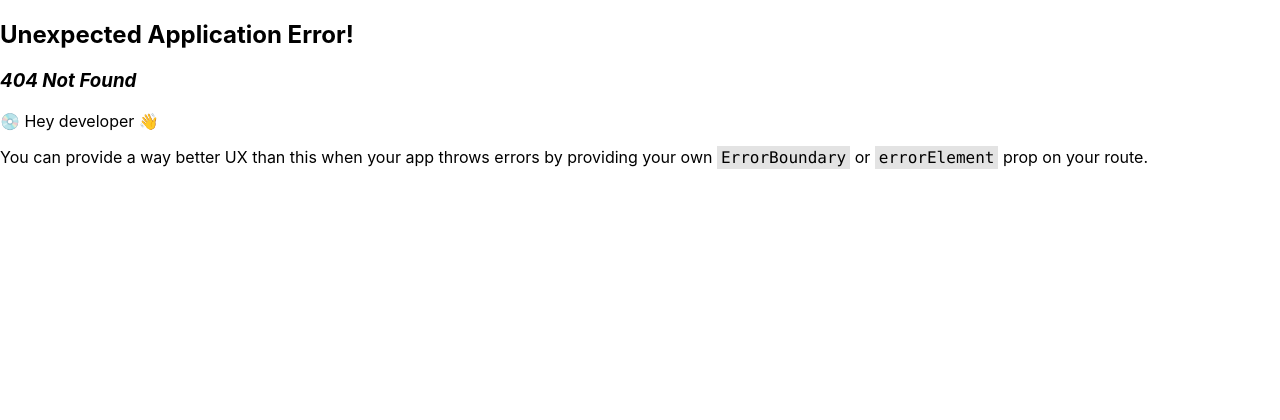
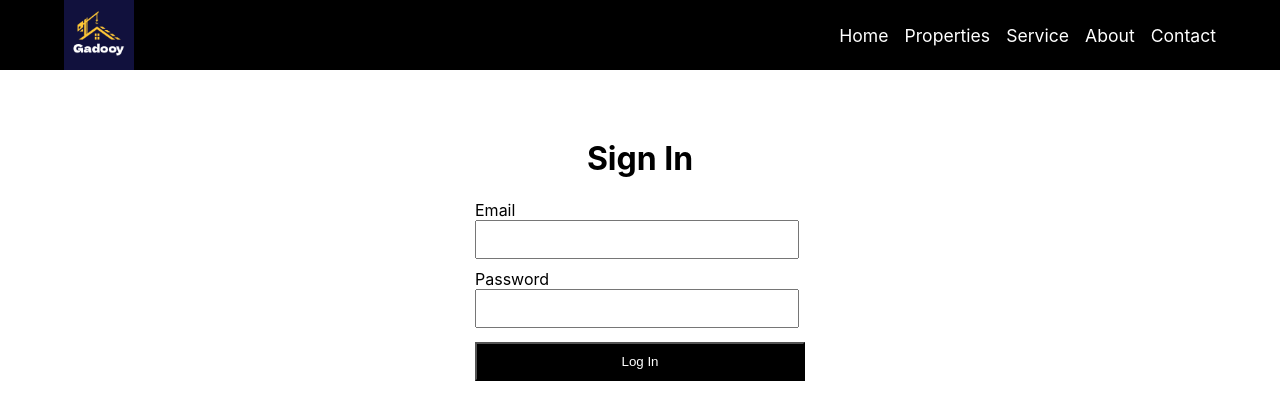
Before and after one commit to gelehasan/Real-Estate, a React (Create React App) app: page /admin in a window 1280 px wide. Before the commit this address had no page. Shown: the top 420 px of the page. Built offline with nearby package versions, Linux system fonts and the light colour scheme.

Commit message:
added admin sign in page!

```diff
--- /dev/null
+++ b/src/Components/AdminSignin/SignIn.jsx
@@ -0,0 +1,39 @@
+import "./index.css"
+
+
+
+const Signin = ()=>{
+
+    const ChangeHandlar = ()=>{
+
+    }
+    const submitHandlar = (e)=>{
+
+    }
+
+    return(
+        <div className='authContainer'>
+
+
+        <form onSubmit={submitHandlar}>
+         <div className="SignIncontainer">
+
+            <h1>Sign In</h1>
+            <label htmlFor="email">Email</label>  <br/>
+            <input type="email" name="email" id="email" onChange={ChangeHandlar} required />
+            <br/>
+
+            <label htmlFor="password">Password</label>  <br/>
+            <input type="password" name="password" id="password" onChange={ChangeHandlar} required />
+        <br/>
+        <button type="submit" aria-label="Sign In to your account" role="button">Log In</button>
+    </div>
+    </form>
+    </div>
+
+
+
+    )
+}
+
+export default Signin;
--- /dev/null
+++ b/src/Components/AdminSignin/index.css
@@ -0,0 +1,45 @@
+.authContainer{
+    display: flex;
+    align-items: center;
+    justify-content: center;
+    margin-top: 3em;
+
+  }
+  .SignIncontainer {
+    position: relative;
+    margin: 0 auto;
+    align-items: center;
+    width: fit-content;
+    height: 400px;
+  }
+
+
+  .SignIncontainer h1{
+    text-align: center;
+  }
+
+  .SignIncontainer p{
+    margin: 0;
+    padding: 0;
+    cursor: pointer;
+  }
+  .SignIncontainer  input {
+    width: 300px;
+    padding: 10px;
+    margin-bottom: 10px;
+  }
+
+  .SignIncontainer input:focus {
+    outline: 1px solid black;
+  }
+
+
+
+  .SignIncontainer button {
+    background-color: black;
+    width:330px;
+    color: white;
+    padding: 10px 20px;
+    cursor: pointer;
+    margin-top: 0.3em;
+  }
--- /dev/null
+++ b/src/Routers/AdminRoute/admin.jsx
@@ -0,0 +1,16 @@
+import "./index.css"
+import Signin from "../../Components/AdminSignin/SignIn";
+
+const AdminSignIn= ()=>{
+
+    return(
+
+        <div className="adminPageContainer">
+            <Signin />
+
+        </div>
+    )
+}
+
+
+export default AdminSignIn;
--- a/src/Routers/Properties/index.css
+++ b/src/Routers/Properties/index.css
@@ -115,11 +115,11 @@
     margin: 0;
 
    position: absolute;
-   margin-top: 3em;
+   margin-top: 1em;
    color: white;
   width: 100%;
   text-align: center;
-  font-size: 1.4rem;
+  font-size: 2rem;
 }
 @media (max-width:1250px){
     .propertyShowCase{
--- a/src/Routers/Routes/routes.js
+++ b/src/Routers/Routes/routes.js
@@ -3,6 +3,7 @@ import App from "../../App";
 import Properties from "../Properties/Properties";
 import Homepage from "../HomePage/HomePage";
 import SingleProperty from "../../Components/SingleProperty/SingleProperty";
+import AdminSignIn from "../AdminRoute/admin";
 const routes= [
     {
         path:"/",
@@ -19,6 +20,10 @@ const routes= [
             {
                 path:"/singleProperty",
                 element:<SingleProperty/>
+            },
+            {
+                path:"/admin",
+                element:<AdminSignIn />
             }
         ]
     }
```
Also changed, not shown: src/Routers/AdminRoute/index.css (added).
